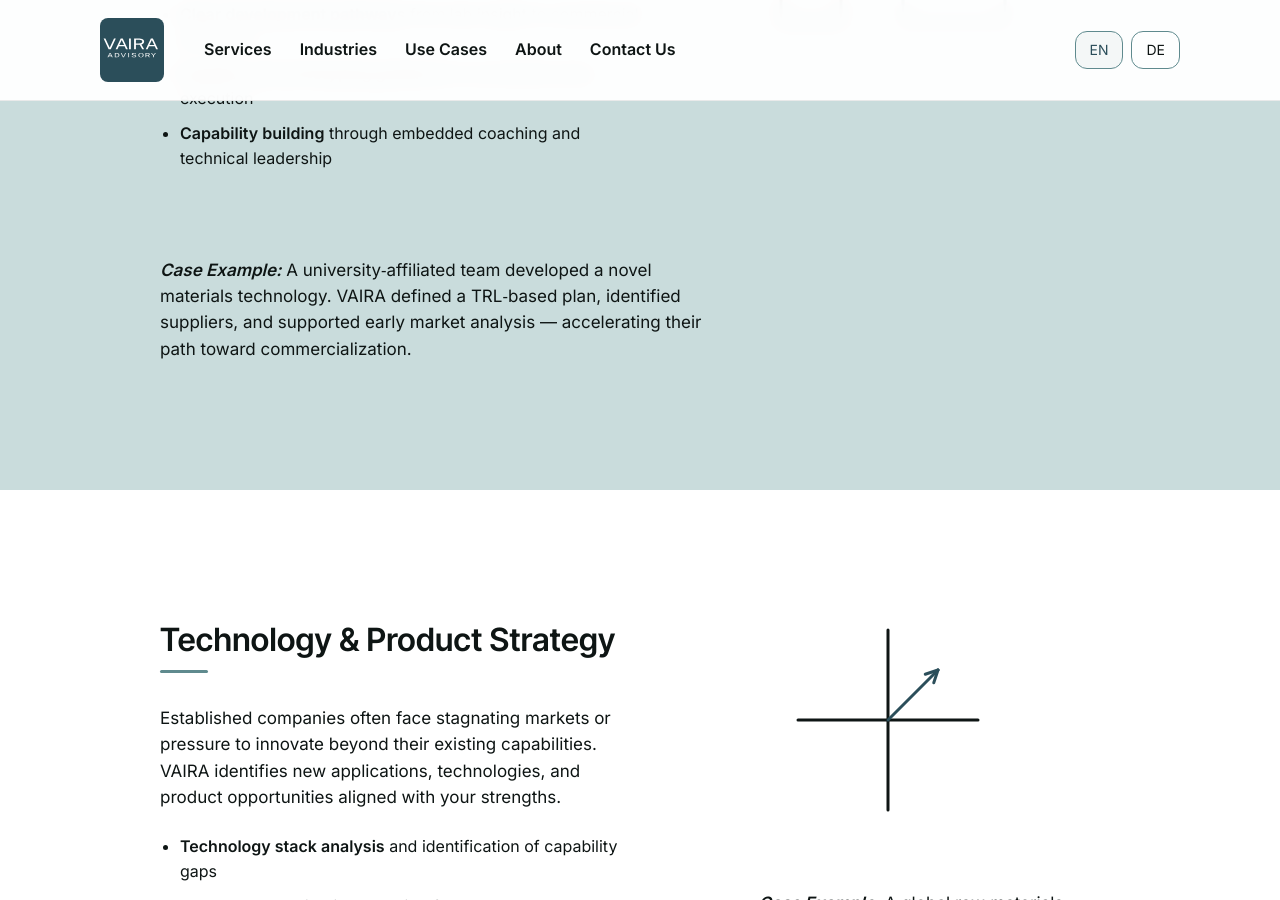
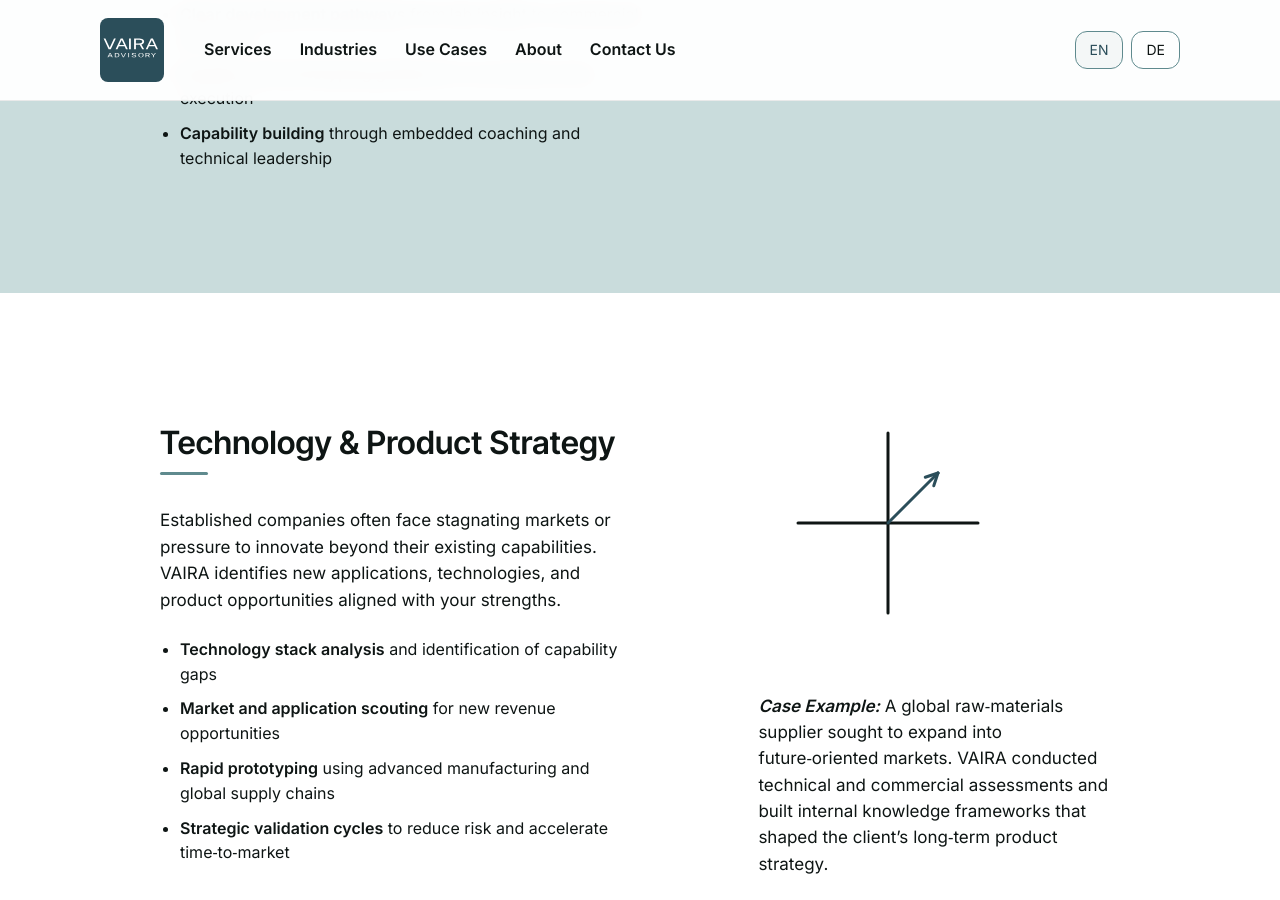
Before and after one commit to raphaelheeb/vaira-advisory, a Jekyll site: the page built from services/index.html, in a window 1280 px wide and 900 px high, scrolled down 1645 px. Built offline with Jekyll 4.4.1, drawn with Linux system fonts in a browser that asks for light colours.

Commit message:
Update index.html

```diff
--- a/services/index.html
+++ b/services/index.html
@@ -154,10 +154,10 @@
 
     <div class="split-right">
 <div class="micro-illustration">
-  <svg width="270" height="270" viewBox="0 0 270 270" fill="none"
+  <svg width="260" height="260" viewBox="0 0 260 260" fill="none"
        xmlns="http://www.w3.org/2000/svg">
 
-    <g transform="translate(-17,17)">
+    <g transform="translate(0,-12)">
 
       <!-- Bottom block -->
       <rect x="40" y="150" width="60" height="60"
@@ -168,41 +168,27 @@
             fill="var(--primary-light)"
             stroke="currentColor" stroke-width="3"/>
 
-      <!-- Top block (neutral) -->
+      <!-- Top block -->
       <rect x="100" y="26" width="60" height="60"
             stroke="currentColor" stroke-width="3" fill="none"/>
 
-      <!-- L-shape -->
+      <!-- L-shape (adjusted to fit inside 260×260) -->
       <path d="
         M162 26
         H204
         V170
-        H264
+        H254
         V210
         H162
         Z
         "
         stroke="var(--primary)"
         stroke-width="3"/>
-
     </g>
 
   </svg>
 </div>
 
-  </svg>
-</div>
-
-
-
-      <p style="margin-top:1.25rem;">
-        <strong><em>Case Example:</em></strong> A university‑affiliated team developed a novel materials technology.
-        VAIRA defined a TRL‑based plan, identified suppliers, and supported early market analysis —
-        accelerating their path toward commercialization.
-      </p>
-    </div>
-
-  </div>
 </section>
 
 <!-- ========================= -->
```
